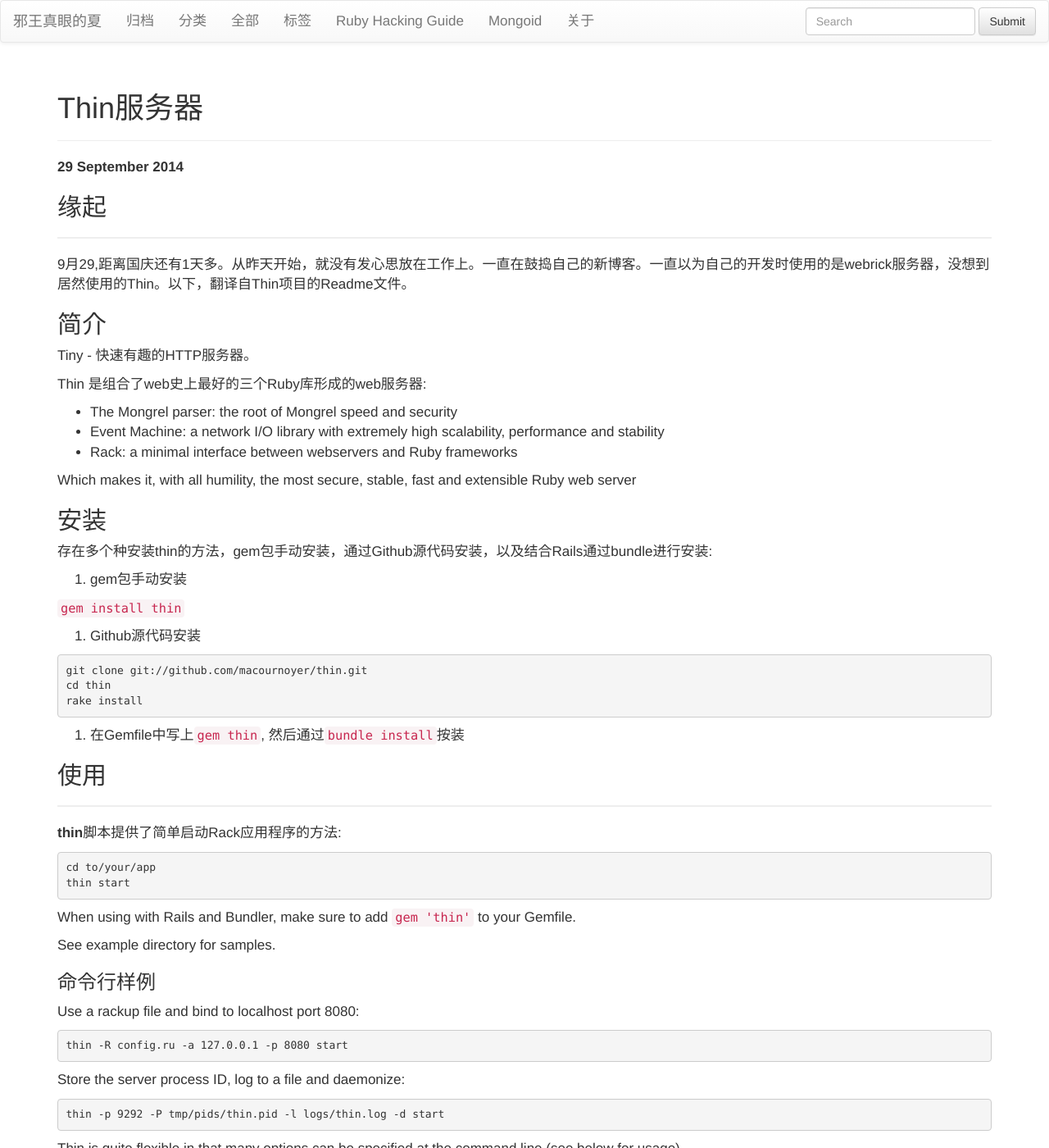
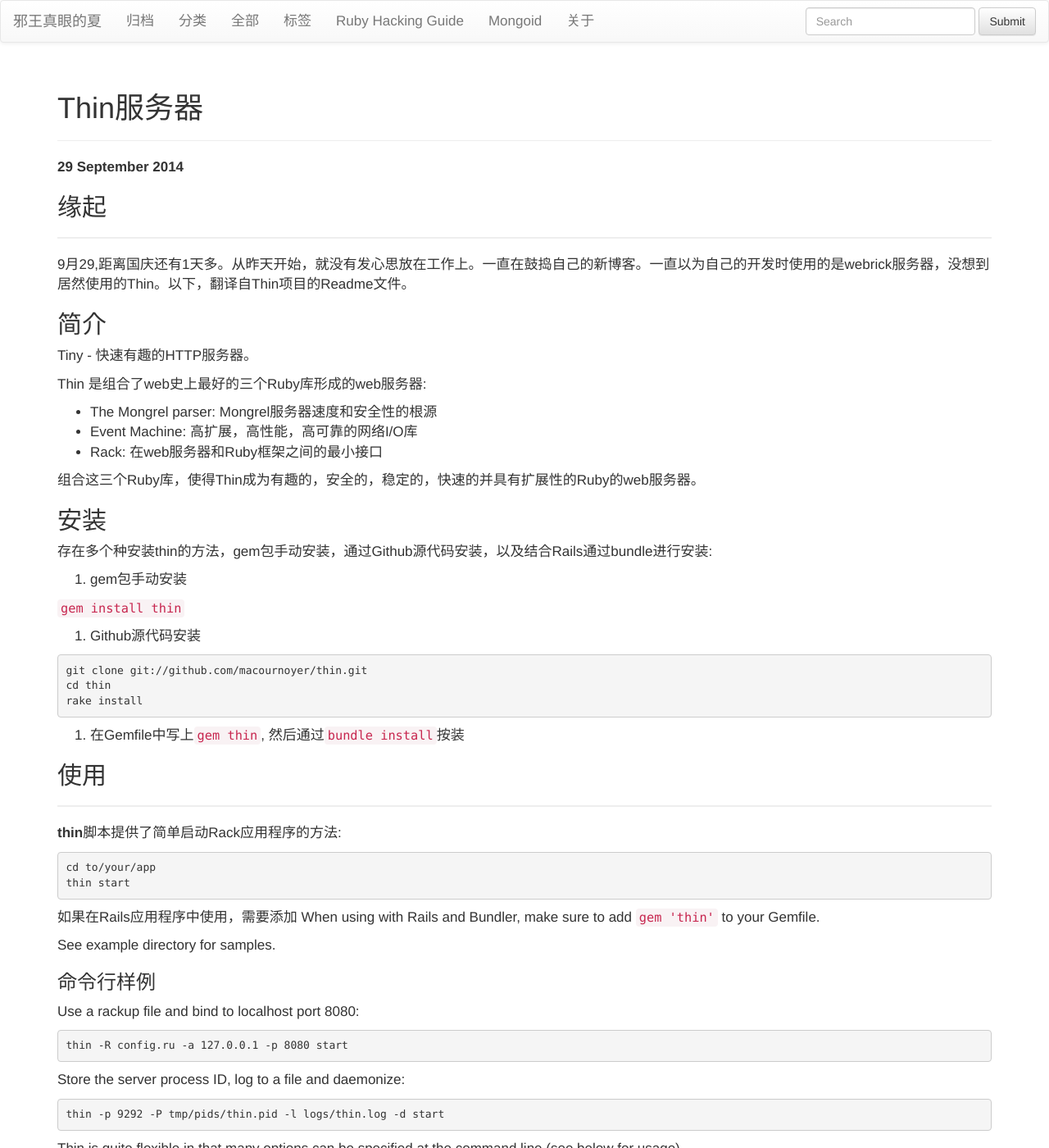
Before and after one commit to xiajian/xiajian.github.io, a Jekyll site: the page built from _posts/2014-9-29-Thin服务器.md, in a window 1280 px wide and 1400 px high. Shown: the whole window at 82% size. Built offline with Jekyll 4.4.1, drawn with Linux system fonts in a browser that asks for light colours; comment, search, counter and statistics services are not loaded.

Commit message:
修改thin

````diff
--- a/_posts/2014-9-29-Thin服务器.md
+++ b/_posts/2014-9-29-Thin服务器.md
@@ -13,11 +13,11 @@ Tiny - 快速有趣的HTTP服务器。
 
 Thin 是组合了web史上最好的三个Ruby库形成的web服务器:
 
-  * The Mongrel parser: the root of Mongrel speed and security
-  * Event Machine: a network I/O library with extremely high scalability, performance and stability
-  * Rack: a minimal interface between webservers and Ruby frameworks
+  * The Mongrel parser: Mongrel服务器速度和安全性的根源
+  * Event Machine: 高扩展，高性能，高可靠的网络I/O库
+  * Rack: 在web服务器和Ruby框架之间的最小接口
 
-Which makes it, with all humility, the most secure, stable, fast and extensible Ruby web server
+组合这三个Ruby库，使得Thin成为有趣的，安全的，稳定的，快速的并具有扩展性的Ruby的web服务器。
 
 ## 安装
 
@@ -47,6 +47,7 @@ cd to/your/app
 thin start
 ```
 
+如果在Rails应用程序中使用，需要添加
 When using with Rails and Bundler, make sure to add `gem 'thin'`
 to your Gemfile.
 
````
